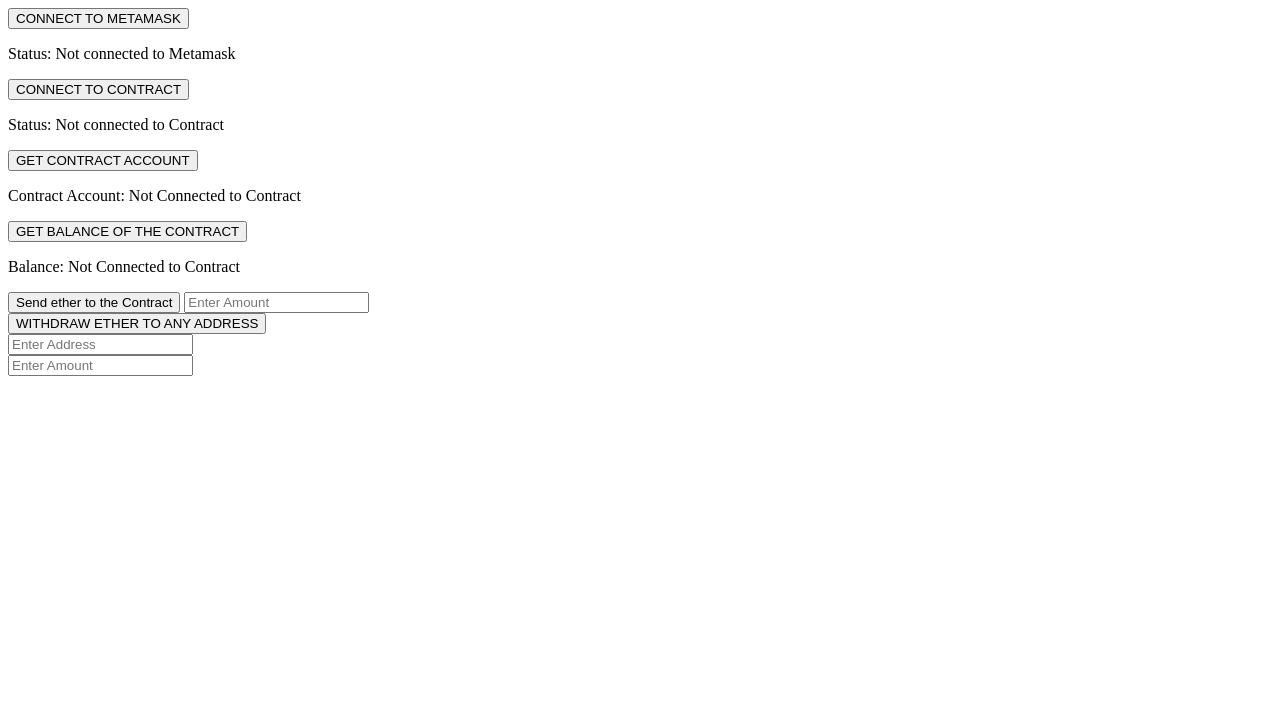
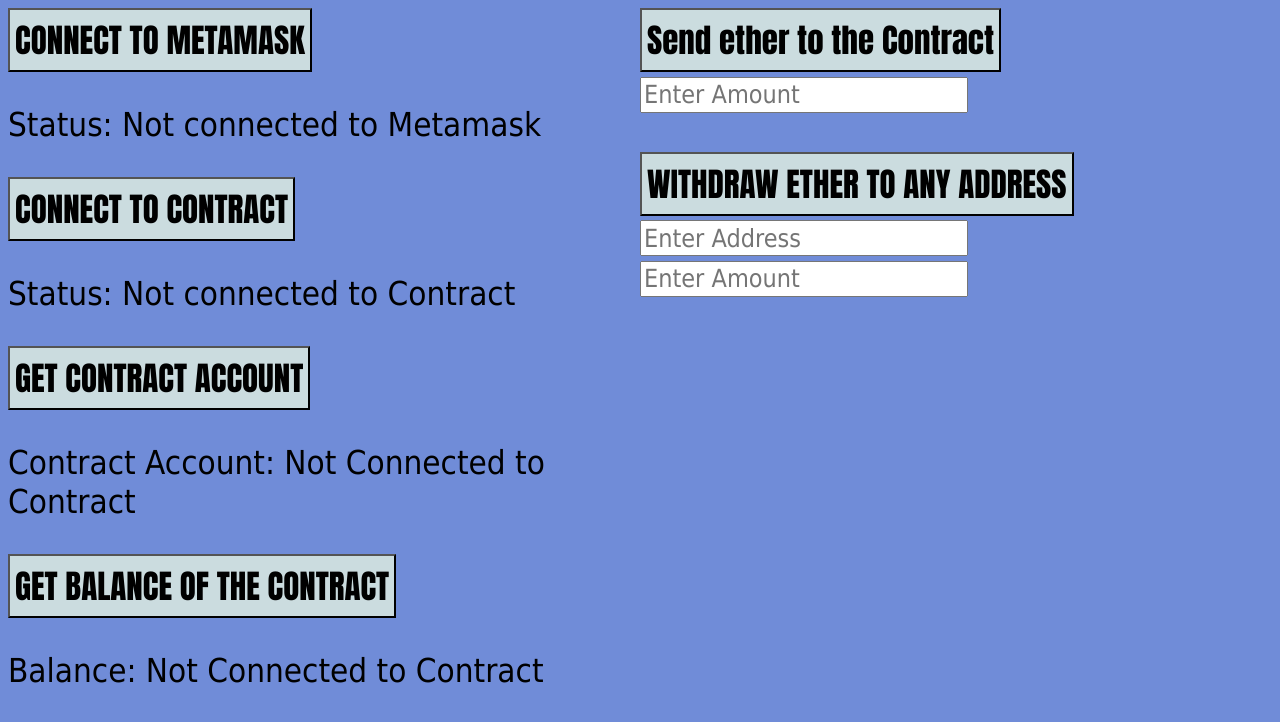
Before and after one commit to jojotime7x/test_app, a website: page index.html in a window 1280 px wide. Drawn offline with nearby package versions, Linux system fonts and the light colour scheme.

Commit message:
added index page abi code along with viewport in the header

```diff
--- a/index.html
+++ b/index.html
@@ -1,42 +1,182 @@
+<!DOCTYPE html>
 <html lang="en">
+
 <head>
     <meta charset="UTF-8">
     <meta http-equiv="X-UA-Compatible" content="IE=edge">
     <meta name="viewport" content="width=device-width, initial-scale=1.0">
     <title>PayApp 12.07</title>
-    <script type="text/javascript" src="https://cdnjs.cloudflare.com/ajax/libs/web3/1.2.7-rc.0/web3.min.js"></script>
-    <link rel="stylesheet" href="https://cdnjs.cloudflare.com/ajax/libs/tailwindcss/3.0.5/tailwind.min.css" integrity="sha512-Ny7a0b4f4gDEnzJ68MCxwPx0C/mYjKibit5/1/5M5H5nfojvN1i5W6cZUzN+U6Chvvy8KoW6E9PKb/D20XTq3g==" crossorigin="anonymous" referrerpolicy="no-referrer" />
-</head>
-<body class="bg-blue-500 font-tahoma text-3xl flex flex-row">
 
-    <div id="readArea" class="flex flex-col w-1/2 items-center justify-center"> <!-- READING FROM CONTRACT -->
-        <button onclick="connectMetamask()" class="bg-gray-300 text-black py-2 px-4 rounded-lg mb-4">CONNECT TO METAMASK</button>
-        <p id="userArea" class="mb-4">Status: Not connected to Metamask</p>
-         <!-- index html to meta-->
+    <head>
 
-        <button onclick="connectContract()" class="bg-gray-300 text-black py-2 px-4 rounded-lg mb-4">CONNECT TO CONTRACT</button>
-        <p id="contractArea" class="mb-4">Status: Not connected to Contract</p>
+        <script type="text/javascript"
+            src="https://cdnjs.cloudflare.com/ajax/libs/web3/1.2.7-rc.0/web3.min.js"></script>
+        <style>
+            body {
+                background-color: rgb(112, 140, 216);
+                font-family: tahoma;
+                font-size: 33px;
+                display: flex;
+                flex-direction: row;
+            }
+
+            button {
+                background-color: rgb(203, 220, 223);
+                font-size: 33px;
+                padding: 5px;
+                font-family: Impact;
+            }
+
+            input {
+                width: 25vw;
+                height: 30px;
+                font-size: 25px;
+                font-family: tahoma;
+                outline: none;
+            }
+
+            #readArea {
+                flex-basis: 50%;
+            }
+
+            #writeArea {
+                flex-basis: 50%;
+            }
+
+            button:hover {
+                background-color: rgb(255, 0, 0);
+            }
+        </style>
+    </head>
+
+<body>
+
+    <div id="readArea"> <!-- READING FROM CONTRACT -->
+        <button onclick="connectMetamask()">CONNECT TO METAMASK</button>
+        <p id="userArea">Status: Not connected to Metamask</p>
+        <!-- index html to meta-->
+
+        <button onclick="connectContract()">CONNECT TO CONTRACT</button>
+        <p id="contractArea">Status: Not connected to Contract</p>
         <!-- meta to SC -->
 
-        <button onclick="getContractAccount()" class="bg-gray-300 text-black py-2 px-4 rounded-lg mb-4"> GET CONTRACT ACCOUNT </button>
-        <p id="contractAccount" class="mb-4">Contract Account: Not Connected to Contract</p>
+        <button onclick="getContractAccount()"> GET CONTRACT ACCOUNT </button>
+        <p id="contractAccount">Contract Account: Not Connected to Contract</p>
         <!-- CAlling the function designed in Transactions.sol get deployment addresss -->
 
-        <button onclick="getBalanceApple()" class="bg-gray-300 text-black py-2 px-4 rounded-lg mb-4">GET BALANCE OF THE CONTRACT</button>
-        <p id="balanceArea" class="mb-4">Balance: Not Connected to Contract</p>
+        <button onclick="getBalanceApple()">GET BALANCE OF THE CONTRACT</button>
+        <p id="balanceArea">Balance: Not Connected to Contract</p>
         <!-- CAlling the function designed in Transactions.sol get balance -->
+
 
     </div>
 
-    <div id="writeArea" class="flex flex-col w-1/2 items-center justify-center"><!-- WRITING TO CONTRACT -->
-        <button onclick="depositContract()" class="bg-gray-300 text-black py-2 px-4 rounded-lg mb-4">Send ether to the Contract</button>
-        <input type="number" id="depositInput" placeholder="Enter Amount" class="w-full h-10 text-lg mb-4" /><br> <!-- Deposit to contract calling on deposit function -->
+    <div id="writeArea"><!-- WRITING TO CONTRACT -->
+        <button onclick="depositContract()">Send ether to the Contract</button><br>
+        <input type="number" id="depositInput" placeholder="Enter Amount"><br> <br>
+        <!-- Deposit to contract calling on deposit function -->
 
-        <button onclick="withdraw()" class="bg-gray-300 text-black py-2 px-4 rounded-lg mb-4">WITHDRAW ETHER TO ANY ADDRESS</button> <br>
-        <input type="text" id="addressInput" placeholder="Enter Address" class="w-full h-10 text-lg mb-4" /> <br>
-        <input type="number" id="amountInput" placeholder="Enter Amount" class="w-full h-10 text-lg mb-4" />
-                <!-- CAlling the function designed in Transactions.sol -->
+        <button onclick="withdraw()">WITHDRAW ETHER TO ANY ADDRESS</button> <br>
+        <input type="text" id="addressInput" placeholder="Enter Address"> <br>
+        <input type="number" id="amountInput" placeholder="Enter Amount">
+        <!-- CAlling the function designed in Transactions.sol -->
         <!-- calling the withdraw function -->
     </div>
+
+    <script> // the below script code is convention in web3 in forming the communication with Web
+
+        let account;
+        const connectMetamask = async () => {
+            if (window.ethereum !== "undefined") {
+                const accounts = await ethereum.request({ method: "eth_requestAccounts" });
+                account = accounts[0];
+                document.getElementById("userArea").innerHTML = `User Account: ${account}`;
+            }
+        }
+
+        const connectContract = async () => {
+            const ABI = [
+                {
+                    "inputs": [],
+                    "name": "deposit",
+                    "outputs": [],
+                    "stateMutability": "payable",
+                    "type": "function"
+                },
+                {
+                    "inputs": [],
+                    "name": "getAddress",
+                    "outputs": [
+                        {
+                            "internalType": "address",
+                            "name": "",
+                            "type": "address"
+                        }
+                    ],
+                    "stateMutability": "view",
+                    "type": "function"
+                },
+                {
+                    "inputs": [],
+                    "name": "getBalance",
+                    "outputs": [
+                        {
+                            "internalType": "uint256",
+                            "name": "",
+                            "type": "uint256"
+                        }
+                    ],
+                    "stateMutability": "view",
+                    "type": "function"
+                },
+                {
+                    "inputs": [
+                        {
+                            "internalType": "address payable",
+                            "name": "_to",
+                            "type": "address"
+                        },
+                        {
+                            "internalType": "uint256",
+                            "name": "_amount",
+                            "type": "uint256"
+                        }
+                    ],
+                    "name": "withdraw",
+                    "outputs": [],
+                    "stateMutability": "nonpayable",
+                    "type": "function"
+                }
+            ];
+            const Address = ""; // Taking Address from Remix
+            window.web3 = await new Web3(window.ethereum);
+            window.contract = await new window.web3.eth.Contract(ABI, Address);
+            document.getElementById("contractArea").innerHTML = "Connected to Contract"; // calling the elementID above
+        }
+
+        const getContractAccount = async () => {
+            const data = await window.contract.methods.getAddress().call();
+            document.getElementById("contractAccount").innerHTML = `Contract Account: ${data}`;
+        }
+
+        const getBalanceApple = async () => { // const getBalanceApple is the HTML function & .contract.getBalance is the smart contract function
+            const data = await window.contract.methods.getBalance().call();
+            document.getElementById("balanceArea").innerHTML = `Contract Balance: ${data}`;
+        }
+
+        const depositContract = async () => {
+            const amount = document.getElementById("depositInput").value;
+            await window.contract.methods.deposit().send({ from: account, value: amount });
+        }
+
+        const withdraw = async () => {
+            const amount = document.getElementById("amountInput").value;
+            const address = document.getElementById("addressInput").value;
+            await window.contract.methods.withdraw(address, amount).send({ from: account });
+        }
+
+    </script>
+
 </body>
+
 </html>
```
